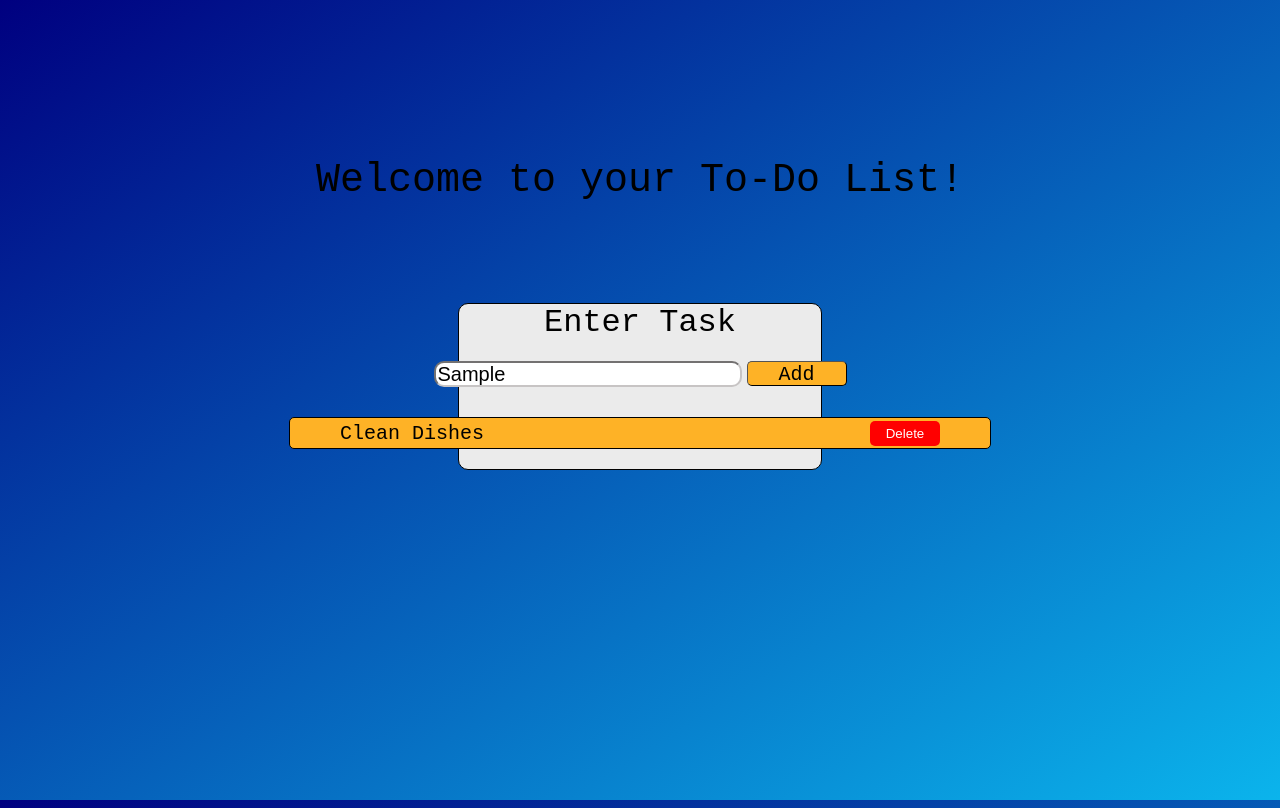
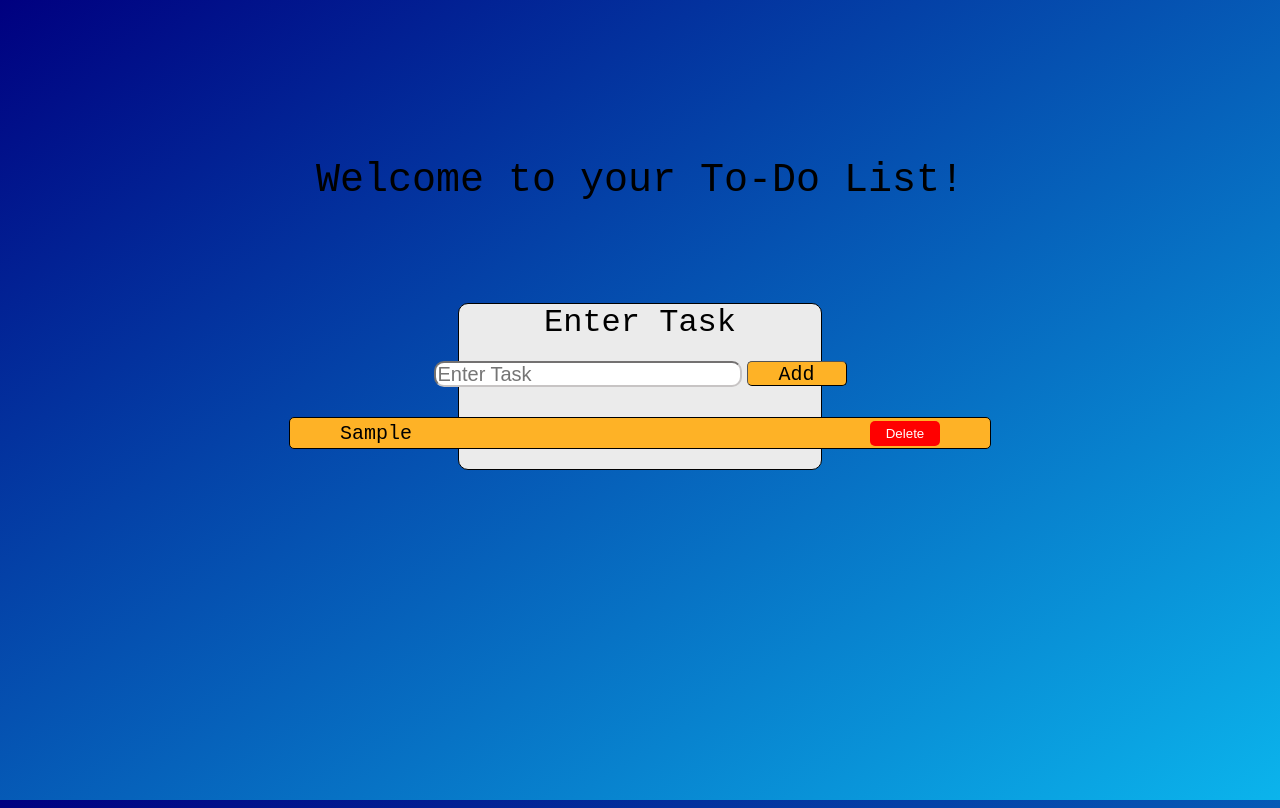
Before and after one commit to aniruddh-singh11/TodoList, a plain HTML site: page index.html in a window 1280 px wide. Both pictures are taken after typing "Sample" into the empty fields and a click on the button "Add". Drawn offline with Linux system fonts and the light colour scheme.

Commit message:
add task feature

```diff
--- a/index.html
+++ b/index.html
@@ -19,14 +19,7 @@
                 </button>
             </div>
             <div class="task-list">
-                <div class="task">
-                    <div class="task-label">
-                        Clean Dishes
-                    </div>
-                    <button class="task-delete-button">
-                        Delete
-                    </button>
-                </div>
+
             </div>
         </div>
         <script src="index.js"></script>
--- a/index.js
+++ b/index.js
@@ -1,5 +1,46 @@
-let button = document.querySelector('add-button');
-button.addEventListener("click", addClick());
+let tasks = [];
+let tasksHTML = '';
+
+function addTasksHTML(task){
+    tasksHTML += `
+        <div class="task">
+            <div class="task-label">
+                ${task}
+            </div>
+            <button class="task-delete-button">
+                Delete
+            </button>
+        </div>
+    `;
+    document.querySelector('.task-list').innerHTML = tasksHTML; // Make sure to use '.task-list'
+}
+
+function renderTasks(){
+    tasks = JSON.parse(localStorage.getItem('tasks')) || [];
+    tasks.forEach(task => {
+        addTasksHTML(task);
+    });
+}
+
 function addClick(){
+    let taskBox = document.querySelector('.task-bar');
+    let newTask = taskBox.value.trim(); // Trim any extra spaces
+    if (newTask !== '') { // Ensure no empty tasks are added
+        tasks.push(newTask);
+        addTasksHTML(newTask);
+        saveToStorage();
+        taskBox.value = ''; // Clear input after adding task
+    }
+}
 
+function saveToStorage(){
+    localStorage.setItem('tasks', JSON.stringify(tasks));
 }
+
+
+document.addEventListener("DOMContentLoaded", () => {
+    let button = document.querySelector('.add-button');
+    button.addEventListener("click", addClick);
+    renderTasks(); // Load tasks from localStorage when the page loads
+    console.log('js loaded');
+});
```
